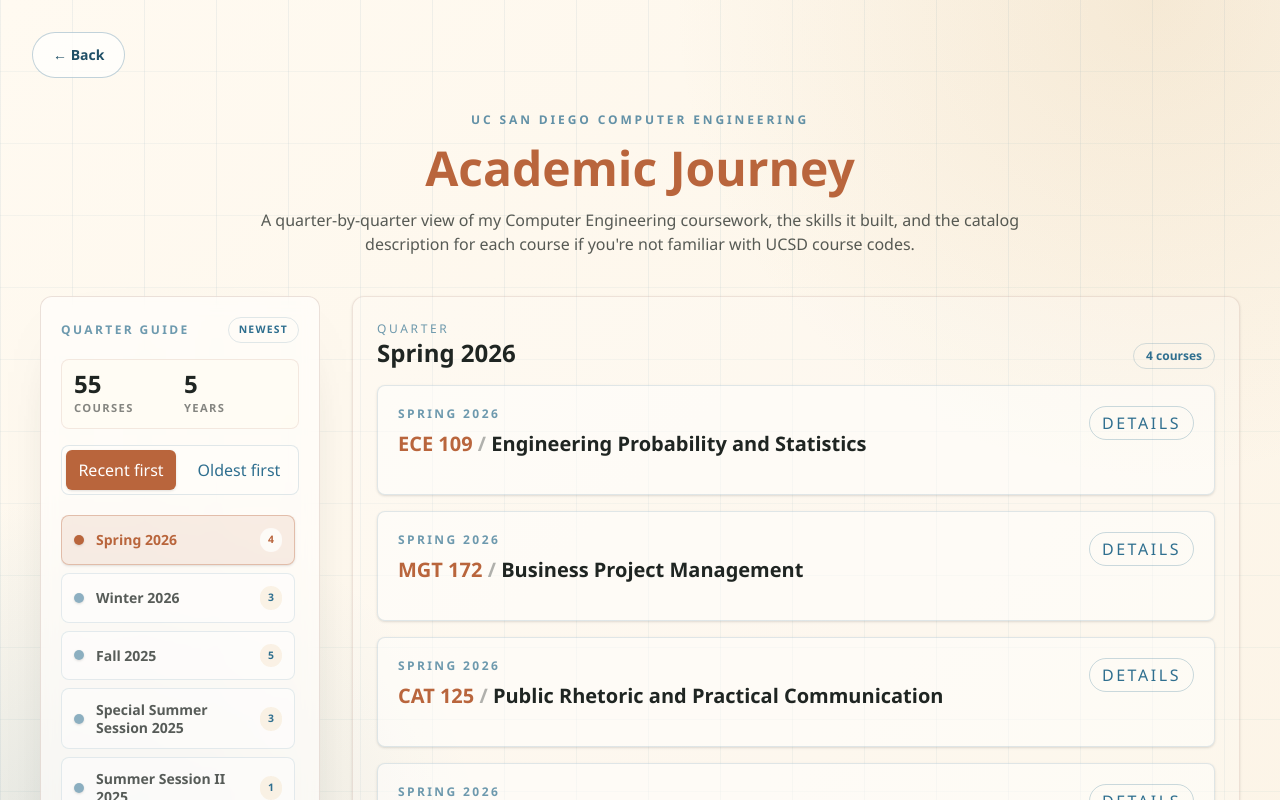
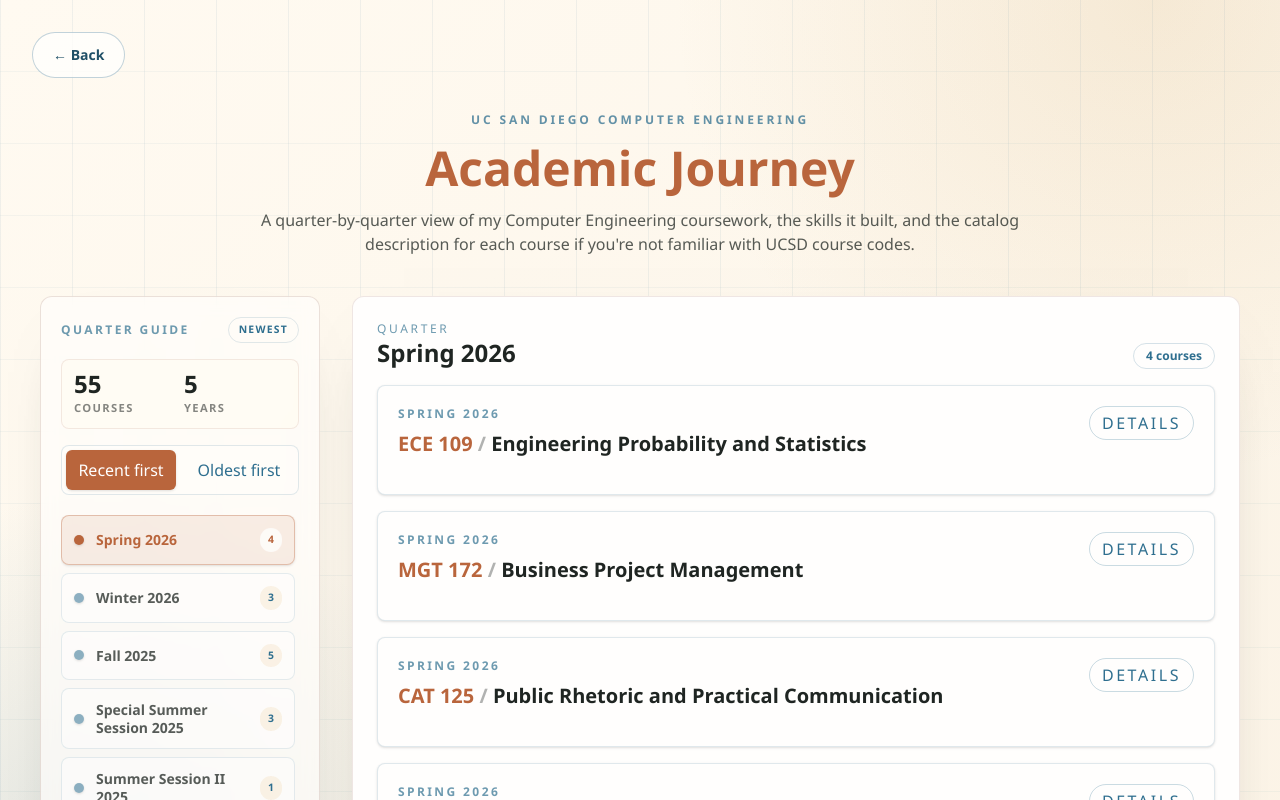
Before and after one commit to acjeter/acjeter.github.io, a React (Vite) app: page /courses in a window 1280 px wide. Shown: the top 800 px of the page. Built offline with nearby package versions, Linux system fonts and the light colour scheme.

Commit message:
Fixed course card surface bug.

```diff
--- a/src/pages/Courses.tsx
+++ b/src/pages/Courses.tsx
@@ -26,7 +26,7 @@
   const panelId = `${quarterLabel}-${course.code}`.replace(/[^a-z0-9]+/gi, '-').toLowerCase();
 
   return (
-    <article className="group rounded-lg border border-ucsd-blue/15 bg-white/45 p-5 shadow-sm transition duration-300 hover:-translate-y-0.5 hover:border-terracotta/30 hover:bg-white/70 hover:shadow-md focus-within:border-terracotta/40">
+    <article className="group rounded-lg border border-ucsd-blue/15 bg-white-soft p-5 shadow-sm transition duration-300 hover:-translate-y-0.5 hover:border-terracotta/30 hover:shadow-md focus-within:border-terracotta/40">
       <div className="flex flex-col gap-4 md:flex-row md:items-start md:justify-between">
         <div>
           <p className="text-xs font-semibold uppercase tracking-[0.2em] text-ucsd-blue/70">{quarterLabel}</p>
@@ -65,7 +65,7 @@
 
           <div className="mt-4 flex flex-wrap gap-2">
             {courseSkills.map((skill) => (
-              <span key={skill.id} className="rounded-full border border-ucsd-blue/20 bg-sand/70 px-3 py-1 text-xs font-medium text-ucsd-blue">
+              <span key={skill.id} className="rounded-full border border-ucsd-blue/20 bg-sand-100 px-3 py-1 text-xs font-medium text-ucsd-blue">
                 {skill.label}
               </span>
             ))}
@@ -229,7 +229,7 @@
                   whileInView={{ opacity: 1, y: 0 }}
                   viewport={{ once: true, margin: '-100px' }}
                   transition={{ delay: index * 0.03 }}
-                  className="scroll-mt-8 rounded-xl border border-clay-700/12 bg-white/20 p-5 shadow-sm focus:outline-none focus:ring-2 focus:ring-terracotta/30 md:p-6"
+                  className="scroll-mt-8 rounded-xl border border-clay-700/12 bg-white-soft p-5 shadow-card focus:outline-none focus:ring-2 focus:ring-terracotta/30 md:p-6"
                 >
                   <div className="mb-4 flex flex-wrap items-end justify-between gap-3">
                     <div>
```
